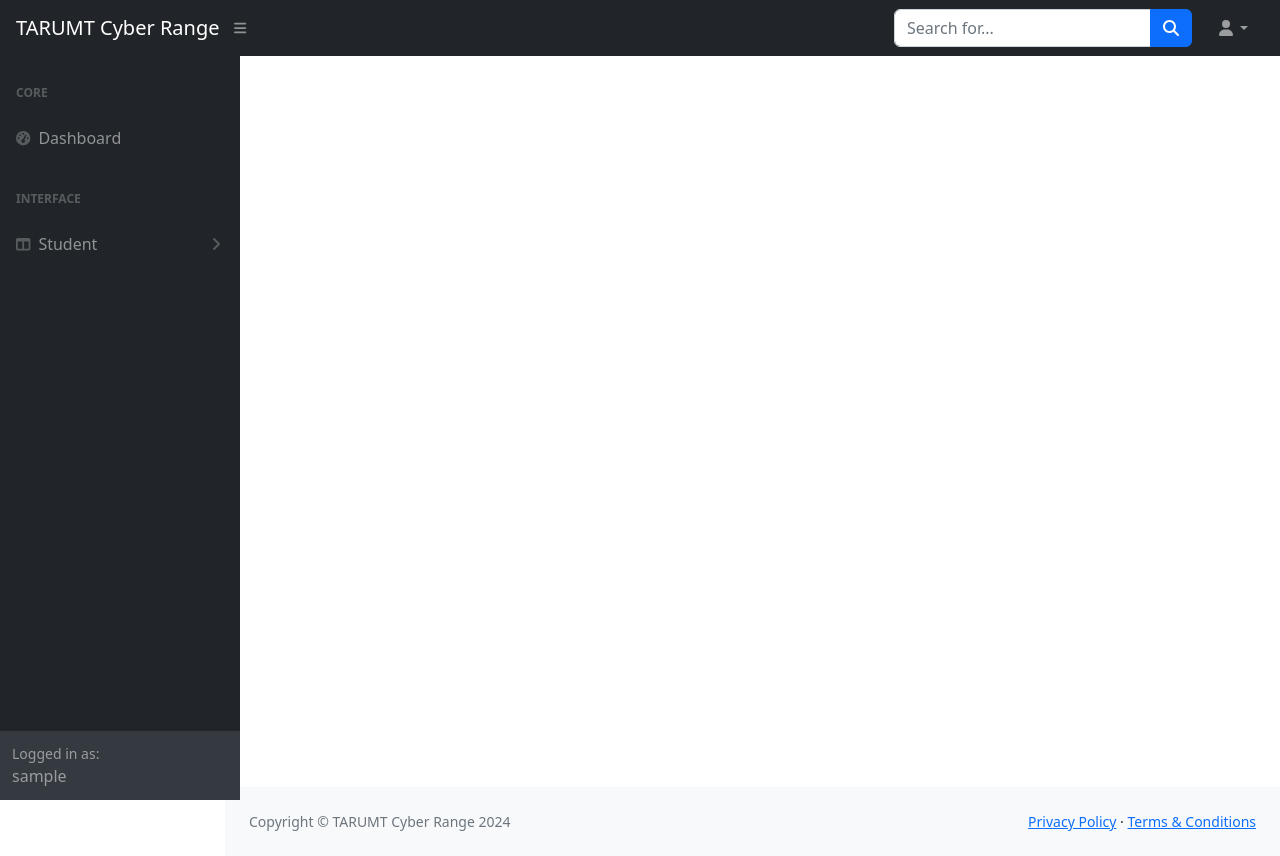
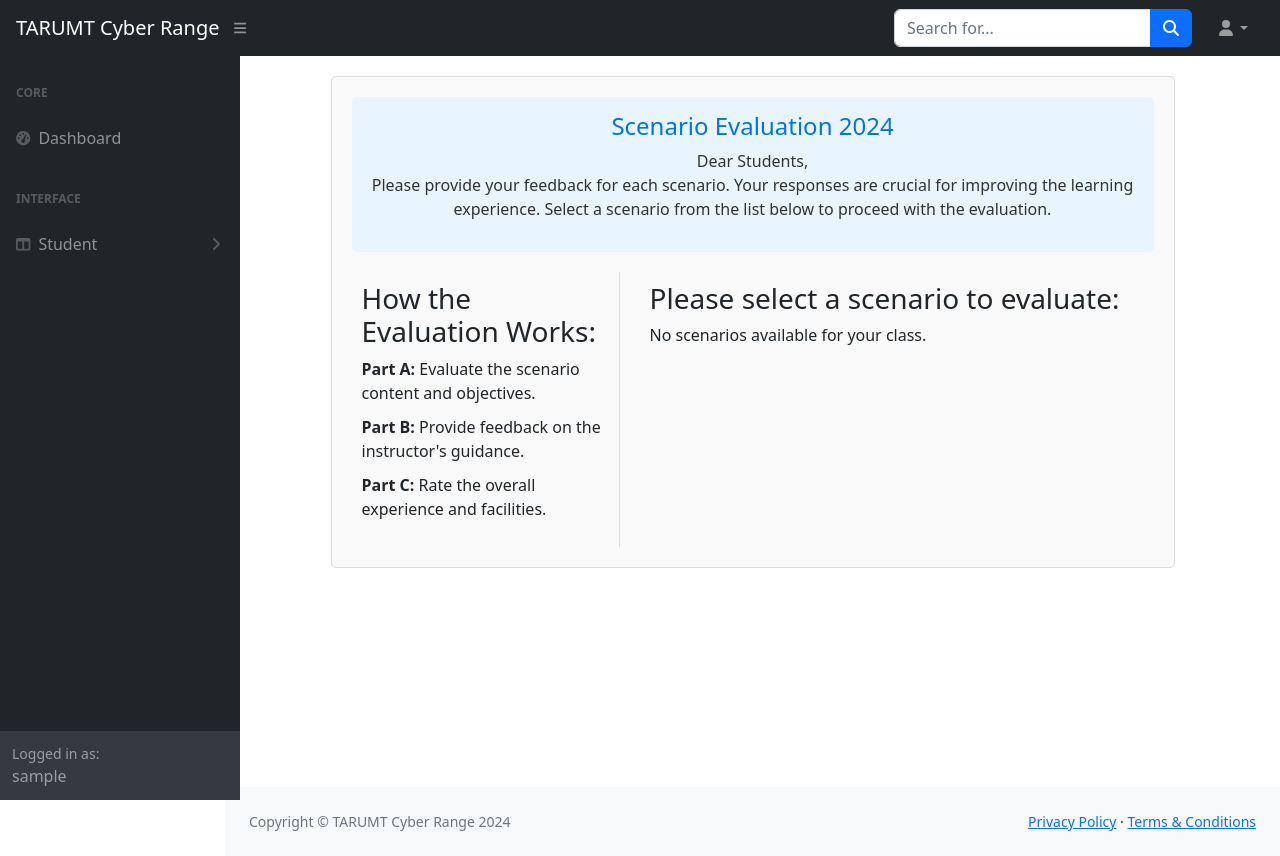
Before and after one commit to AndrewYeo03/Final-Year-Project, a PHP site: page /student-dashboard/rateScenario.php in a window 1280 px wide. Run offline with PHP 8.4, Linux system fonts and the light colour scheme; the visitor is signed in with stand-in values (Sample User, id 1); tables that the repository leaves empty or names only in its code hold one stand-in row (values such as "Sample post"); some libraries are stand-ins or nearby versions.

Commit message:
rate Scenario ui initial done

```diff
--- a/student-dashboard/rateScenario.php
+++ b/student-dashboard/rateScenario.php
@@ -13,6 +13,144 @@
 $stmt->close();
 ?>
 
+<style>
+    .evaluation-container {
+        padding: 20px;
+        background-color: #f9f9f9;
+        border: 1px solid #ddd;
+        border-radius: 5px;
+        margin: 20px auto;
+        width: 80%;
+    }
+
+    .evaluation-header {
+        background-color: #e8f5fe;
+        padding: 15px;
+        border-radius: 5px;
+        text-align: center;
+        margin-bottom: 20px;
+    }
+
+    .evaluation-header h2 {
+        font-size: 24px;
+        color: #0073e6;
+    }
+
+    .evaluation-header p {
+        font-size: 16px;
+        color: #333;
+    }
+
+    .evaluation-content {
+        display: flex;
+        gap: 20px;
+    }
+
+    .evaluation-instructions {
+        flex: 1;
+        padding: 10px;
+        border-right: 1px solid #ddd;
+    }
+
+    .evaluation-instructions ul {
+        list-style-type: none;
+        padding: 0;
+    }
+
+    .evaluation-instructions li {
+        margin-bottom: 10px;
+    }
+
+    .evaluation-list {
+        flex: 2;
+        padding: 10px;
+    }
+
+    .evaluation-list ul {
+        list-style-type: none;
+        padding: 0;
+    }
+
+    .evaluation-list li {
+        display: flex;
+        justify-content: space-between;
+        align-items: center;
+        margin-bottom: 10px;
+        padding: 10px;
+        border: 1px solid #ddd;
+        border-radius: 5px;
+        background-color: #fff;
+    }
+
+    .scenario-item span {
+        font-size: 16px;
+        color: #333;
+    }
+
+    .btn-evaluate {
+        padding: 5px 10px;
+        background-color: #28a745;
+        color: #fff;
+        text-decoration: none;
+        border-radius: 5px;
+        font-size: 14px;
+    }
+
+    .btn-evaluate:hover {
+        background-color: #218838;
+    }
+</style>
 
 
+<div class="evaluation-container">
+    <div class="evaluation-header">
+        <h2>Scenario Evaluation 2024</h2>
+        <p>
+            Dear Students,<br>
+            Please provide your feedback for each scenario. Your responses are crucial for improving the learning experience.
+            Select a scenario from the list below to proceed with the evaluation.
+        </p>
+    </div>
+    <div class="evaluation-content">
+        <div class="evaluation-instructions">
+            <h3>How the Evaluation Works:</h3>
+            <ul>
+                <li><b>Part A:</b> Evaluate the scenario content and objectives.</li>
+                <li><b>Part B:</b> Provide feedback on the instructor's guidance.</li>
+                <li><b>Part C:</b> Rate the overall experience and facilities.</li>
+            </ul>
+        </div>
+        <div class="evaluation-list">
+            <h3>Please select a scenario to evaluate:</h3>
+            <ul>
+                <?php
+                // Retrieve exercises (scenarios) for the student
+                $stmt = $conn->prepare("SELECT * FROM exercise
+                                        WHERE exercise_id IN (
+                                            SELECT exercise_id
+                                            FROM instructor_classes
+                                            WHERE class_name = ?
+                                        )");
+                $stmt->bind_param("s", $studentData['class_name']);
+                $stmt->execute();
+                $exercises = $stmt->get_result();
+
+                if ($exercises->num_rows > 0) {
+                    while ($exercise = $exercises->fetch_assoc()) {
+                        echo '<li class="scenario-item">';
+                        echo '<span>' . htmlspecialchars($exercise['title']) . ' (' . htmlspecialchars($exercise['difficulty_level']) . ')</span>';
+                        echo '<a href="evaluateScenario.php?id=' . htmlspecialchars($exercise['exercise_id']) . '" class="btn-evaluate">Evaluate</a>';
+                        echo '</li>';
+                    }
+                } else {
+                    echo "<p>No scenarios available for your class.</p>";
+                }
+
+                $stmt->close();
+                ?>
+            </ul>
+        </div>
+    </div>
+</div>
+
 <?php include '../header_footer/footer.php' ?>
```
